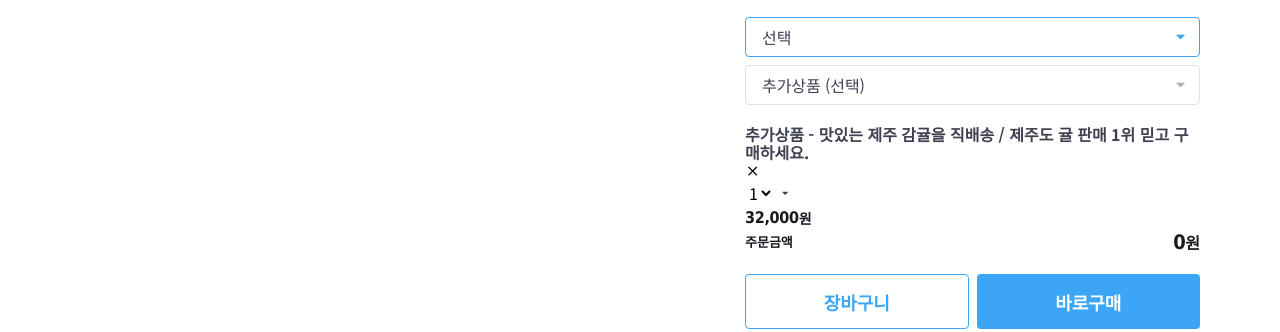
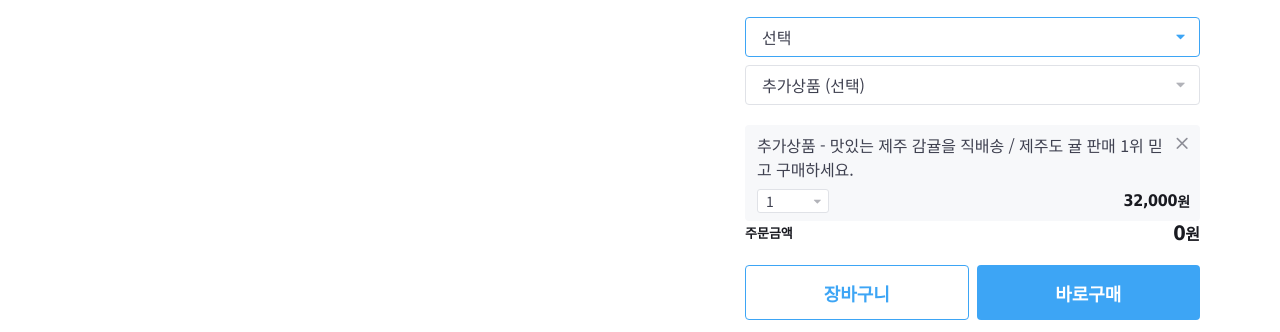
Before and after one commit to imseojeong/tomorrow-house, a website: page index.html in a window 1280 px wide. Shown: the part 564-896 px from the top of the page. Drawn offline with nearby package versions, Linux system fonts and the light colour scheme; files that its build step writes are made by us from their sources; files whose address does not match are found by name.

Commit message:
💄  Implement responsive checkout card style

```diff
--- /dev/null
+++ b/styles/components/_checkout-card.scss
@@ -0,0 +1,62 @@
+.checkout-card {
+  position: relative;
+  padding: 8px 10px 8px 12px;
+  background-color: $background;
+  border-radius: 4px;
+
+  .checkout-header {
+    margin-bottom: 8px;
+  }
+
+  .checkout-title {
+    @include text-style(13, $primary);
+    padding-right: 36px - 10px;
+    font-weight: 400;
+  }
+
+  .delete-button {
+    @include inline-flexbox;
+    position: absolute;
+    top: 8px;
+    right: 8px;
+    width: 20px;
+    height: 20px;
+    font-size: 20px;
+    color: $secondary;
+  }
+
+  .checkout-select {
+    position: relative;
+    display: inline-block;
+
+    select {
+      @include text-style(14, $primary);
+      width: 72px;
+      height: 24px;
+      padding: 0 8px;
+      line-height: 1;
+      background-color: $white;
+      border: 1px solid $border;
+      border-radius: 3px;
+      appearance: none;
+    }
+
+    i {
+      @include pos-center-y;
+      right: 2px;
+      font-size: 20px;
+      color: $tertiary;
+      pointer-events: none;
+    }
+  }
+
+  .checkout-footer {
+    @include flexbox(between);
+  }
+
+  @include responsive(D) {
+    .checkout-title {
+      @include text-style(16);
+    }
+  }
+}
--- a/styles/main.scss
+++ b/styles/main.scss
@@ -35,6 +35,7 @@
 @import './components/product-carousel';
 @import './components/product-info';
 @import './components/order-form';
+@import './components/checkout-card';
 
 @import './layouts/grids';
 @import './layouts/gnb';
```
